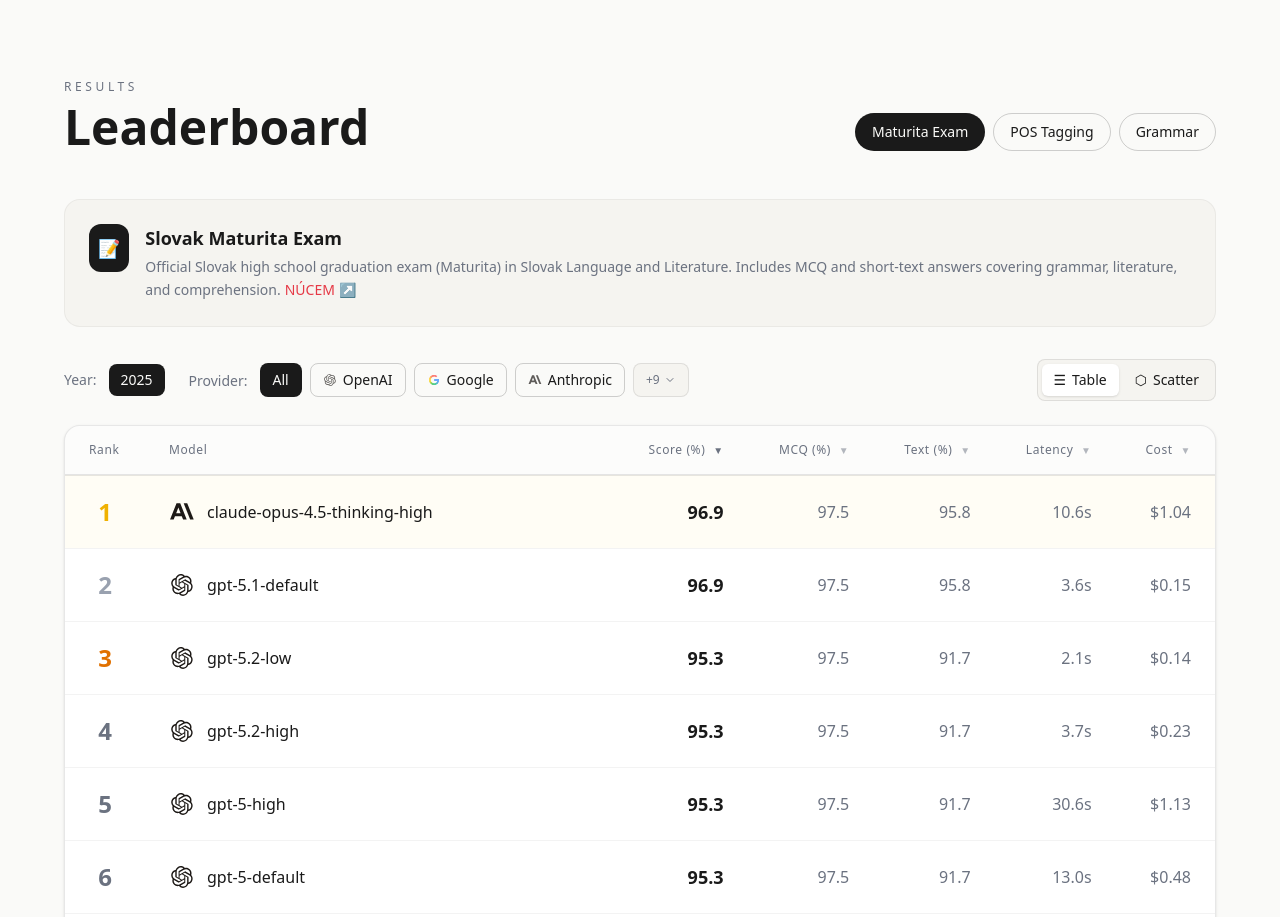
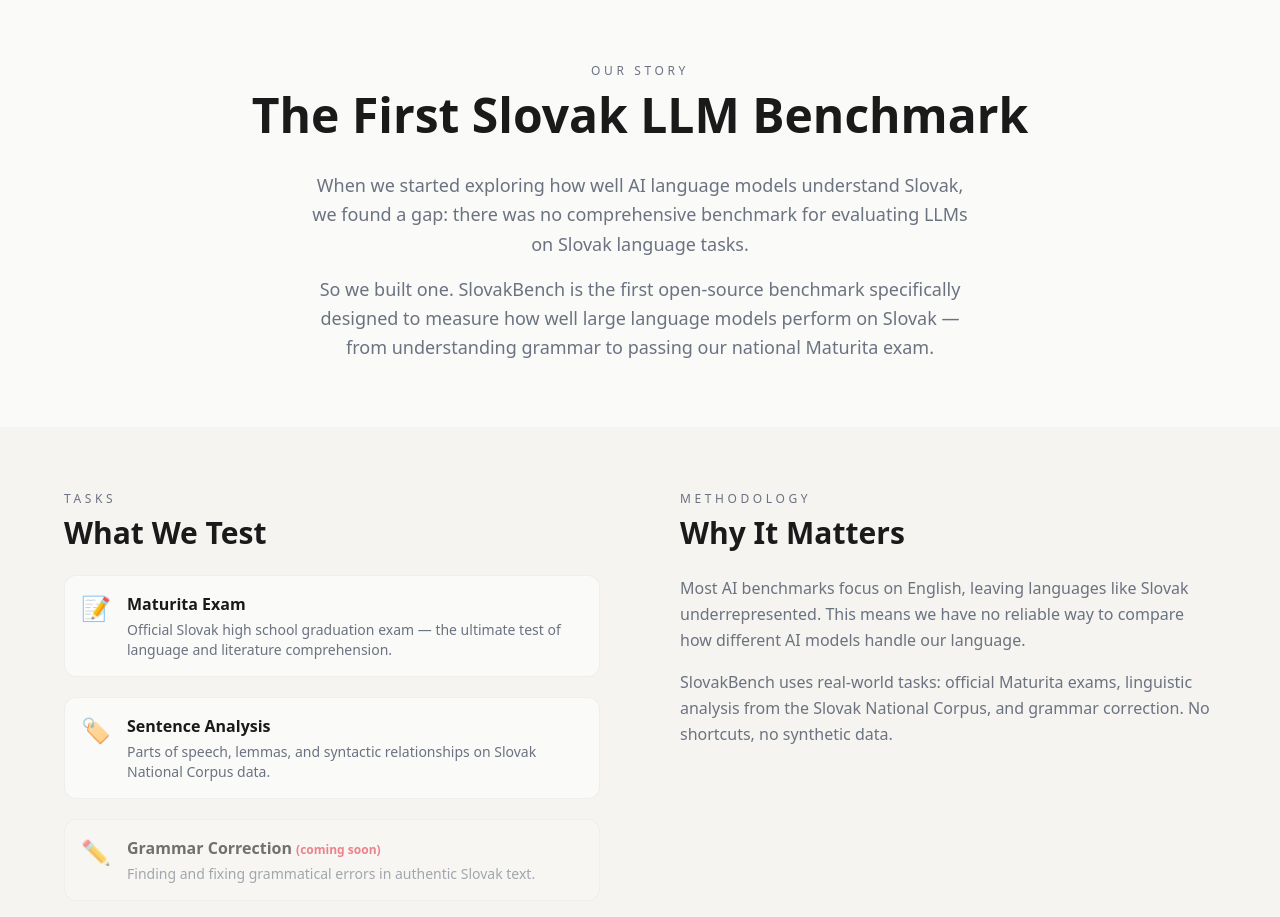
Before and after one commit to teoobarca/SlovakBench, a Next.js app in the folder frontend/: page /en in a window 1280 px wide. Shown: the part 635-1552 px from the top of the page. Built offline with nearby package versions, Linux system fonts and the light colour scheme.

Commit message:
Updated website

```diff
--- a/frontend/src/app/[lang]/page.tsx
+++ b/frontend/src/app/[lang]/page.tsx
@@ -29,8 +29,8 @@ export default function Home() {
       <Navbar />
       <Hero />
       <StatsStrip modelCount={modelCount} />
+      <About />
       <Leaderboard data={data} />
-      <About />
       <Footer />
     </>
   );
--- a/frontend/src/components/About.tsx
+++ b/frontend/src/components/About.tsx
@@ -6,60 +6,51 @@ export function About() {
     const { t } = useLanguage();
 
     return (
-        <section id="about" className="py-20 px-6 bg-[var(--color-paper)]">
-            <div className="max-w-6xl mx-auto">
-                {/* Story Section */}
-                <div className="mb-16 max-w-3xl">
-                    <p className="font-[var(--font-mono)] text-xs tracking-[0.3em] text-[var(--color-muted)] mb-2">{t.about.label_story}</p>
-                    <h2 className="font-[var(--font-display)] text-4xl font-semibold mb-6">{t.about.title_story}</h2>
-                    <div className="space-y-4 text-[var(--color-muted)] leading-relaxed">
+        <>
+            {/* Story Section - full width, cream background matching hero */}
+            <section className="py-16 px-6 bg-[var(--color-cream)]">
+                <div className="max-w-4xl mx-auto text-center">
+                    <p className="font-[var(--font-mono)] text-xs tracking-[0.3em] text-[var(--color-muted)] mb-3">{t.about.label_story}</p>
+                    <h2 className="font-[var(--font-display)] text-4xl md:text-5xl font-semibold mb-8">{t.about.title_story}</h2>
+                    <div className="space-y-4 text-lg text-[var(--color-muted)] leading-relaxed max-w-2xl mx-auto">
                         <p>{t.about.text_story_1}</p>
                         <p>{t.about.text_story_2}</p>
                     </div>
                 </div>
+            </section>
 
-                <div className="grid md:grid-cols-2 gap-16">
-                    <div>
-                        <p className="font-[var(--font-mono)] text-xs tracking-[0.3em] text-[var(--color-muted)] mb-2">{t.about.label_about}</p>
-                        <h2 className="font-[var(--font-display)] text-4xl font-semibold mb-6">{t.about.title_why}</h2>
-                        <div className="space-y-4 text-[var(--color-muted)] leading-relaxed">
-                            <p>
-                                {t.about.text_why_1}
-                            </p>
-                            <p>
-                                {t.about.text_why_2}
-                            </p>
-                        </div>
-                    </div>
+            {/* Tasks & Methodology Section - paper background for contrast */}
+            <section id="about" className="py-16 px-6 bg-[var(--color-paper)]">
+                <div className="max-w-6xl mx-auto">
+                    <div className="grid md:grid-cols-2 gap-12 lg:gap-20">
+                        {/* Tasks Column */}
                         <div>
                             <p className="font-[var(--font-mono)] text-xs tracking-[0.3em] text-[var(--color-muted)] mb-2">{t.about.label_tasks}</p>
-                        <h2 className="font-[var(--font-display)] text-4xl font-semibold mb-6">{t.about.title_tasks}</h2>
-                        <div className="space-y-4">
+                            <h2 className="font-[var(--font-display)] text-3xl font-semibold mb-6">{t.about.title_tasks}</h2>
+                            <div className="space-y-5">
                                 {/* Maturita - Active */}
-                            <div className="flex gap-4 items-start">
+                                <div className="flex gap-4 items-start p-4 rounded-xl bg-white/50 border border-[var(--color-ink)]/5">
                                     <span className="text-2xl">📝</span>
                                     <div>
-                                    <h4 className="font-semibold">{t.about.task_exam.title}</h4>
+                                        <h4 className="font-semibold mb-1">{t.about.task_exam.title}</h4>
                                         <p className="text-sm text-[var(--color-muted)]">
                                             {t.about.task_exam.desc}
                                         </p>
                                     </div>
                                 </div>
-                            {/* POS Tagging - Active (no longer coming soon) */}
-                            <div className="flex gap-4 items-start">
+                                {/* POS Tagging - Active */}
+                                <div className="flex gap-4 items-start p-4 rounded-xl bg-white/50 border border-[var(--color-ink)]/5">
                                     <span className="text-2xl">🏷️</span>
                                     <div>
-                                    <h4 className="font-semibold">
-                                        {t.about.task_pos.title}
-                                    </h4>
+                                        <h4 className="font-semibold mb-1">{t.about.task_pos.title}</h4>
                                         <p className="text-sm text-[var(--color-muted)]">{t.about.task_pos.desc}</p>
                                     </div>
                                 </div>
                                 {/* Grammar - Coming Soon */}
-                            <div className="flex gap-4 items-start opacity-50">
+                                <div className="flex gap-4 items-start p-4 rounded-xl bg-white/30 border border-[var(--color-ink)]/5 opacity-60">
                                     <span className="text-2xl">✏️</span>
                                     <div>
-                                    <h4 className="font-semibold">
+                                        <h4 className="font-semibold mb-1">
                                             {t.about.task_grammar.title}{" "}
                                             <span className="text-xs font-[var(--font-mono)] text-[var(--color-accent)]">{t.about.coming_soon}</span>
                                         </h4>
@@ -68,8 +59,19 @@ export function About() {
                                 </div>
                             </div>
                         </div>
+
+                        {/* Methodology Column */}
+                        <div>
+                            <p className="font-[var(--font-mono)] text-xs tracking-[0.3em] text-[var(--color-muted)] mb-2">{t.about.label_about}</p>
+                            <h2 className="font-[var(--font-display)] text-3xl font-semibold mb-6">{t.about.title_why}</h2>
+                            <div className="space-y-4 text-[var(--color-muted)] leading-relaxed">
+                                <p>{t.about.text_why_1}</p>
+                                <p>{t.about.text_why_2}</p>
+                            </div>
+                        </div>
                     </div>
                 </div>
             </section>
+        </>
     );
 }
--- a/frontend/src/utils/translations.ts
+++ b/frontend/src/utils/translations.ts
@@ -183,7 +183,7 @@ export const translations = {
         about: {
             label_story: "NÁŠ PRÍBEH",
             title_story: "Prvý slovenský LLM benchmark",
-            text_story_1: "Keď sme začali skúmať, ako dobre AI jazykové modely rozumejú slovenčine, zistili sme medzeru: neexistoval žiadny komplexný benchmark na hodnotenie LLM v slovenčine.",
+            text_story_1: "Keď sme začali skúmať, ako dobre AI jazykové modely rozumejú slovenčine, zistili sme medzeru: neexistoval žiadny komplexný benchmark na hodnotenie veľkých jazykových modelov v slovenčine.",
             text_story_2: "Tak sme si ho vytvorili. SlovakBench je prvý open-source benchmark špecificky navrhnutý na meranie toho, ako dobre veľké jazykové modely zvládajú slovenčinu — od gramatiky až po maturitnú skúšku.",
             label_about: "METODOLÓGIA",
             title_why: "Prečo na tom záleží",
```
Lines whose indentation alone changed are shown as unchanged.
